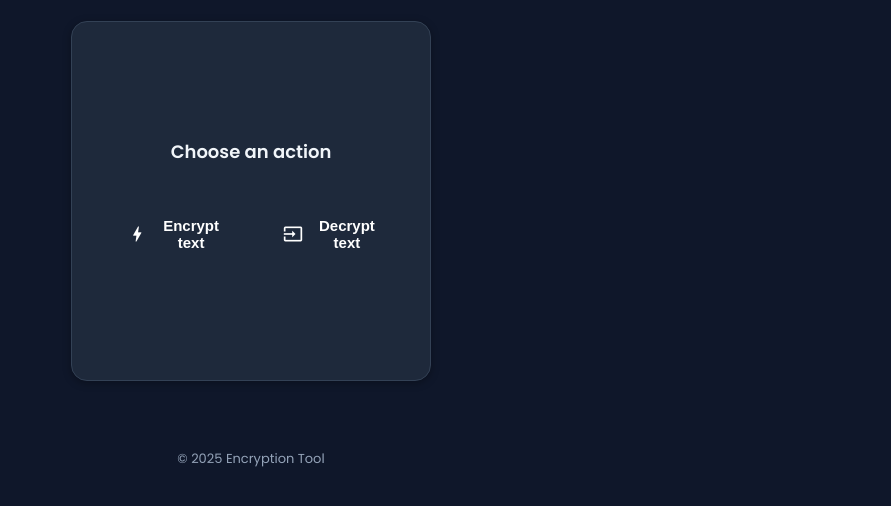
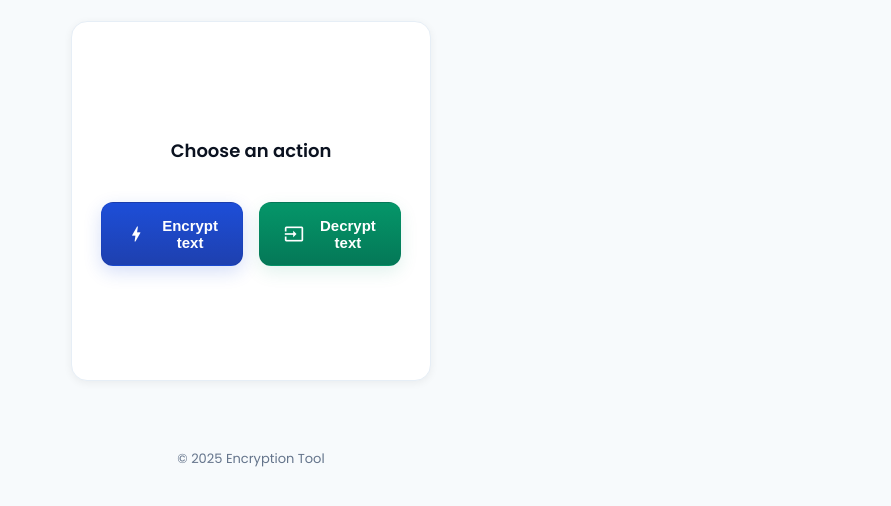
Before and after one commit to Wr3ckage7719/jordan-encrypt-decrypt, a website: page public/index.html in a window 1280 px wide. Shown: the part 110-616 px from the top of the page, without its empty margins (389-1280 px from the left). Drawn offline with Linux system fonts and the light colour scheme.

Commit message:
Design: enforce light-only theme; high-contrast buttons; hide theme toggle

```diff
--- a/public/styles.css
+++ b/public/styles.css
@@ -1,25 +1,24 @@
 /* CSS Variables for Theming */
 :root {
-    --bg: #0f1724;
-    --card: #0b1220;
-    --muted: #9aa4b2;
-    --accent: #6ee7b7;
-    --text: #e6eef6;
-    --glass: rgba(255,255,255,0.03);
-}
+    /* Light-mode palette (single theme only) */
+    --bg-primary: #f7fafc; /* page background */
+    --bg-secondary: #ffffff;
+    --bg-card: #ffffff;
+    --text-primary: #0b1220;
+    --text-secondary: #475569;
+    --text-muted: #64748b;
 
-[data-theme="dark"] {
-    --bg-primary: #0f172a;
-    --bg-secondary: #1e293b;
-    --bg-card: #1e293b;
-    --text-primary: #f1f5f9;
-    --text-secondary: #cbd5e1;
-    --text-muted: #94a3b8;
+    --border-color: #e6eef6;
+    --shadow: rgba(2,6,23,0.06);
 
-    /* ---------- New design styles (no JS IDs changed) ---------- */
+    --accent-primary: #1d4ed8; /* strong blue */
+    --accent-hover: #1e40af;
+    --accent-success: #059669; /* strong green */
+    --accent-success-hover: #047857;
+    --accent-warning: #d97706;
+    --accent-danger: #dc2626;
 
-    --border-color: #334155;
-    --shadow: rgba(0, 0, 0, 0.3);
+    --content-max-width: 880px;
 }
 
 /* Reset & Base Styles */
@@ -220,6 +219,9 @@ body {
     transform: scale(1.1);
     opacity: 1;
 }
+
+/* hide theme toggle — single light theme enforced */
+.theme-toggle { display: none !important; }
 
 /* Main Content */
 .main-content {
@@ -423,32 +425,34 @@ body {
 }
 
 .btn-primary {
-    background: var(--accent-primary);
-    color: white;
+    background: linear-gradient(180deg, var(--accent-primary), var(--accent-hover));
+    color: #ffffff;
+    box-shadow: 0 6px 18px rgba(29,78,216,0.18);
+    border: 1px solid rgba(13,42,148,0.12);
 }
 
 .btn-primary:hover {
-    background: var(--accent-hover);
+    transform: translateY(-1px);
 }
 
 .btn-success {
-    background: var(--accent-success);
-    color: white;
+    background: linear-gradient(180deg, var(--accent-success), var(--accent-success-hover));
+    color: #ffffff;
+    box-shadow: 0 6px 18px rgba(5,150,105,0.12);
+    border: 1px solid rgba(4,120,87,0.08);
 }
 
-.btn-success:hover {
-    background: var(--accent-success-hover);
-}
+.btn-success:hover { transform: translateY(-1px); }
 
 .btn-secondary {
     background: transparent;
     color: var(--text-primary);
-    border: 2px solid var(--border-color);
+    border: 2px solid rgba(15,20,32,0.06);
+    backdrop-filter: blur(4px);
 }
 
 .btn-secondary:hover {
-    background: var(--bg-primary);
-    border-color: var(--text-muted);
+    background: rgba(15,20,32,0.02);
 }
 
 /* Action Section */
```
